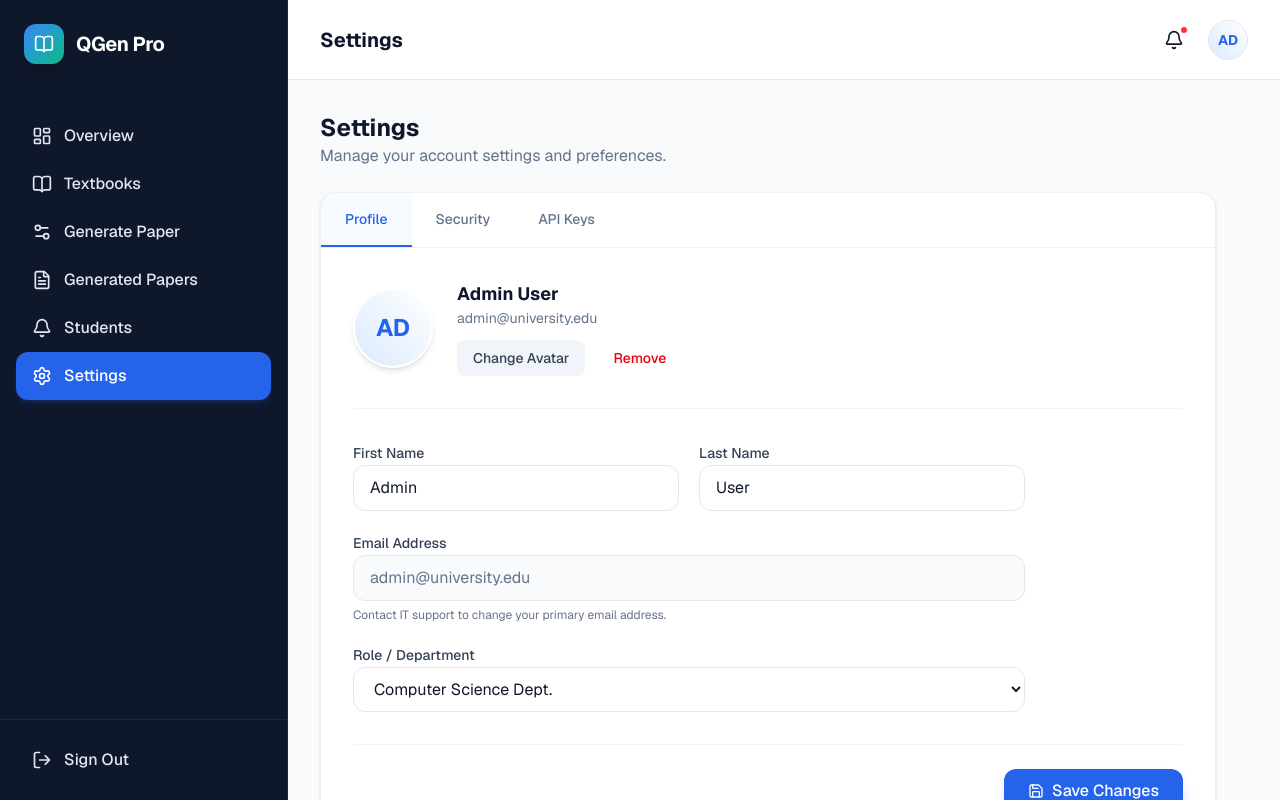
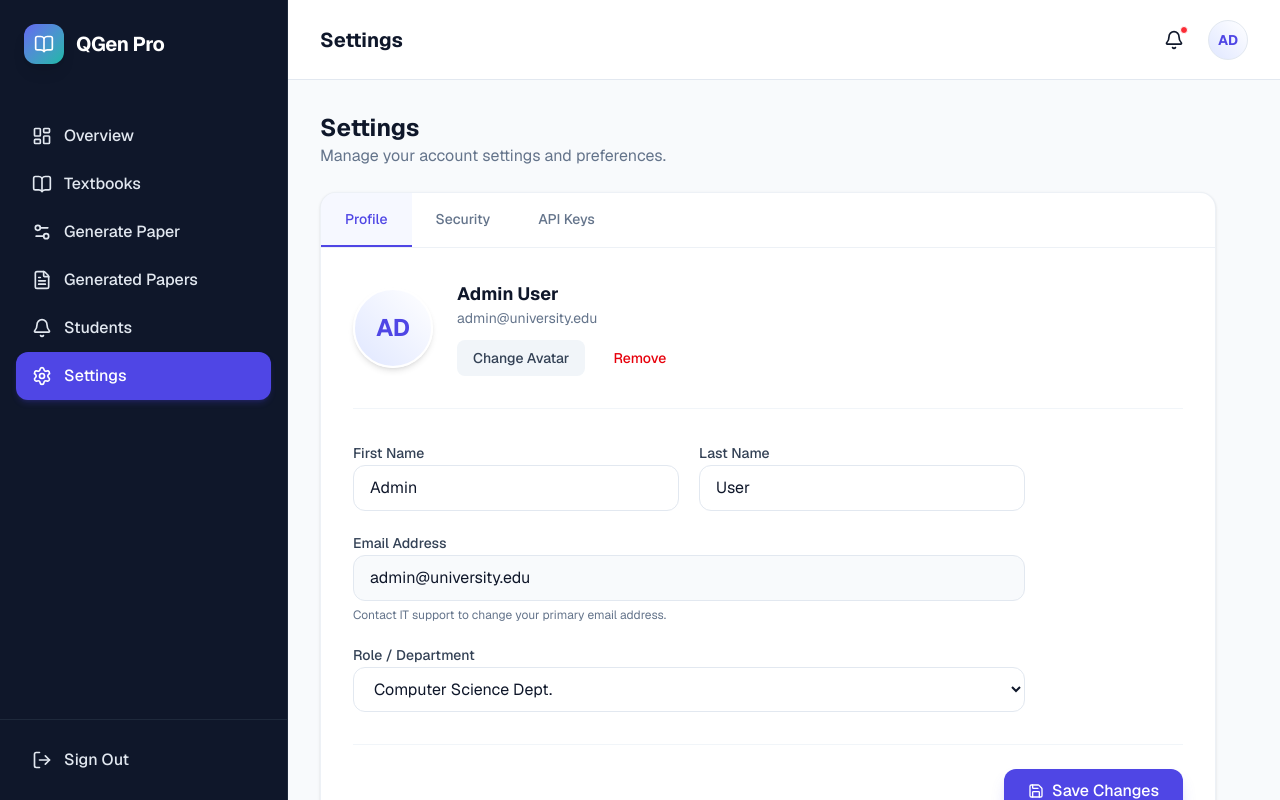
Before and after one commit to Srimanjunadh/QGen_Pro, a Next.js app in the folder saas-frontend/: page /dashboard/settings in a window 1280 px wide. Built offline with nearby package versions, Linux system fonts and the light colour scheme.

Commit message:
Fixed settings text visibility and upgraded UI color palette

```diff
--- a/saas-frontend/src/app/dashboard/settings/page.tsx
+++ b/saas-frontend/src/app/dashboard/settings/page.tsx
@@ -46,23 +46,23 @@ export default function SettingsPage() {
             <div className="grid grid-cols-1 md:grid-cols-2 gap-5">
               <div className="space-y-1.5">
                 <label className="text-sm font-medium text-surface-700">First Name</label>
-                <input type="text" defaultValue="Admin" className="w-full px-4 py-2.5 bg-white border border-surface-200 rounded-xl focus:outline-none focus:ring-2 focus:ring-brand-500 focus:border-brand-500 transition-all" />
+                <input type="text" defaultValue="Admin" className="w-full px-4 py-2.5 bg-white text-surface-900 border border-surface-200 rounded-xl focus:outline-none focus:ring-2 focus:ring-brand-500 focus:border-brand-500 transition-all" />
               </div>
               <div className="space-y-1.5">
                 <label className="text-sm font-medium text-surface-700">Last Name</label>
-                <input type="text" defaultValue="User" className="w-full px-4 py-2.5 bg-white border border-surface-200 rounded-xl focus:outline-none focus:ring-2 focus:ring-brand-500 focus:border-brand-500 transition-all" />
+                <input type="text" defaultValue="User" className="w-full px-4 py-2.5 bg-white text-surface-900 border border-surface-200 rounded-xl focus:outline-none focus:ring-2 focus:ring-brand-500 focus:border-brand-500 transition-all" />
               </div>
             </div>
 
             <div className="space-y-1.5">
               <label className="text-sm font-medium text-surface-700">Email Address</label>
-              <input type="email" defaultValue="admin@university.edu" className="w-full px-4 py-2.5 bg-surface-50 border border-surface-200 rounded-xl text-surface-500 cursor-not-allowed" disabled />
+              <input type="email" defaultValue="admin@university.edu" className="w-full px-4 py-2.5 bg-surface-50 text-surface-900 border border-surface-200 rounded-xl cursor-not-allowed" disabled />
               <p className="text-xs text-surface-500">Contact IT support to change your primary email address.</p>
             </div>
 
             <div className="space-y-1.5">
               <label className="text-sm font-medium text-surface-700">Role / Department</label>
-              <select className="w-full px-4 py-2.5 bg-white border border-surface-200 rounded-xl focus:outline-none focus:ring-2 focus:ring-brand-500 focus:border-brand-500 transition-all">
+              <select className="w-full px-4 py-2.5 bg-white text-surface-900 border border-surface-200 rounded-xl focus:outline-none focus:ring-2 focus:ring-brand-500 focus:border-brand-500 transition-all">
                 <option>Computer Science Dept.</option>
                 <option>Mathematics Dept.</option>
                 <option>Physics Dept.</option>
--- a/saas-frontend/src/app/globals.css
+++ b/saas-frontend/src/app/globals.css
@@ -1,16 +1,16 @@
 @import "tailwindcss";
 
 @theme {
-  --color-brand-50: #eff6ff;
-  --color-brand-100: #dbeafe;
-  --color-brand-500: #3b82f6;
-  --color-brand-600: #2563eb;
-  --color-brand-700: #1d4ed8;
-  --color-brand-900: #1e3a8a;
+  --color-brand-50: #eef2ff;
+  --color-brand-100: #e0e7ff;
+  --color-brand-500: #6366f1;
+  --color-brand-600: #4f46e5;
+  --color-brand-700: #4338ca;
+  --color-brand-900: #312e81;
 
-  --color-accent-400: #34d399;
-  --color-accent-500: #10b981;
-  --color-accent-600: #059669;
+  --color-accent-400: #2dd4bf;
+  --color-accent-500: #14b8a6;
+  --color-accent-600: #0d9488;
 
   --color-surface-50: #f8fafc;
   --color-surface-100: #f1f5f9;
```
